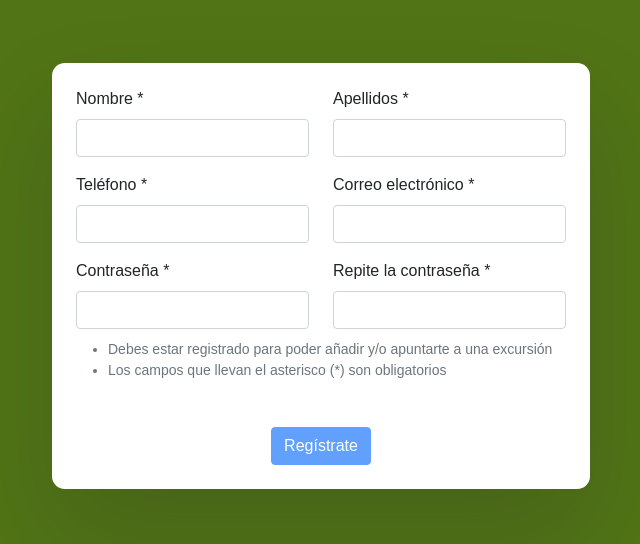
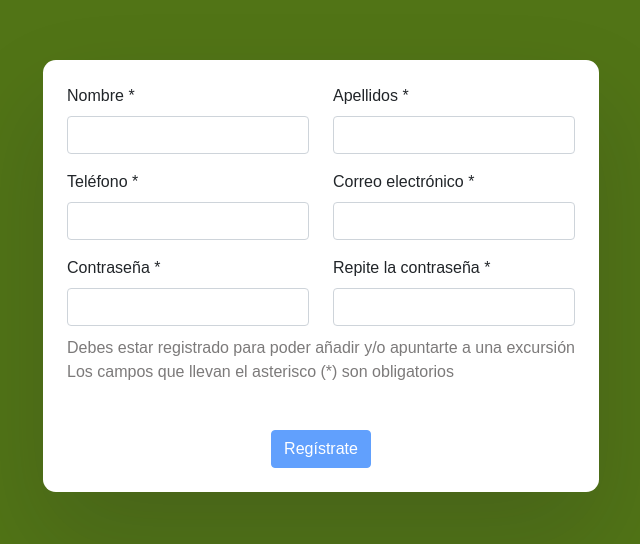
Before and after one commit to irenesj/excursiones, a React (Create React App) app: page /register in a window 1280 px wide. Shown: the part 124-668 px from the top of the page, without its empty margins (319-959 px from the left). Built offline with nearby package versions, Linux system fonts and the light colour scheme.

Commit message:
Minor updates

```diff
--- a/src/componentes/Register.js
+++ b/src/componentes/Register.js
@@ -49,14 +49,10 @@ function Register(){
                                 <ValidatedFormGroup control="formGridPassword" name="Repite la contraseña *" inputToChange={setSamePassword}/>
                             </Row>
                             <Row>
-                                <Form.Group>
-                                    <Form.Text className="text-muted">
-                                    <ul className={styles.list}>
-                                        <li>Debes estar registrado para poder añadir y/o apuntarte a una excursión</li>
-                                        <li>Los campos que llevan el asterisco &#40;*&#41; son obligatorios</li>
-                                    </ul>
-                                    </Form.Text>
-                                </Form.Group>
+                                <ul className={styles.list}>
+                                    <li>Debes estar registrado para poder añadir y/o apuntarte a una excursión</li>
+                                    <li>Los campos que llevan el asterisco &#40;*&#41; son obligatorios</li>
+                                </ul>
                             </Row>
                             <div className={styles.btn}>
                                 <Button variant="primary" type="submit" disabled={disabled}>
--- a/src/css/Register.module.css
+++ b/src/css/Register.module.css
@@ -26,6 +26,8 @@
 .list{
 
     margin-top: 10px;
+    color: rgb(124, 122, 122);
+    list-style: none;
 }
 
 .btn{
```
